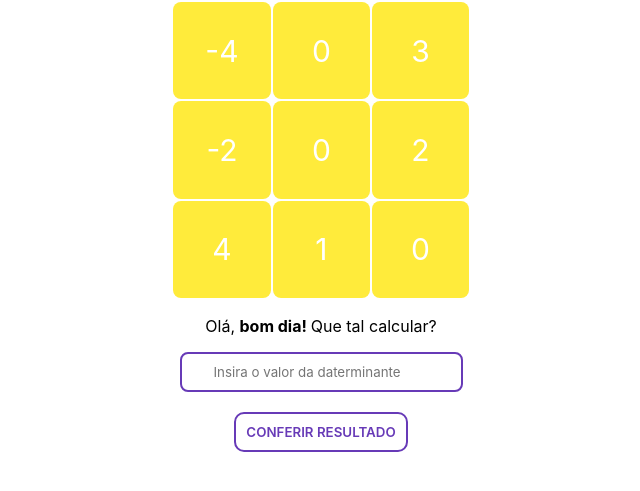
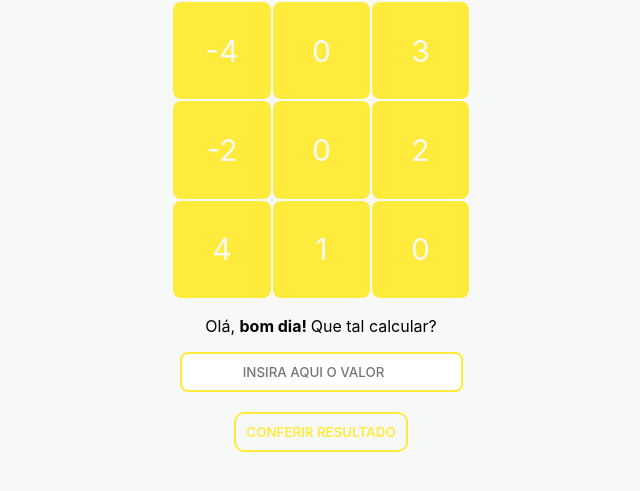
Before and after one commit to leandrofelix-dev/matrixzes, a PHP site: page / in a window 1280 px wide. Shown: the top 491 px of the page, without its empty margins (319-959 px from the left). Run offline with PHP 8.4, Linux system fonts and the light colour scheme.

Commit message:
correção de bugs de estilização

```diff
--- a/back-end.php
+++ b/back-end.php
@@ -1,4 +1,5 @@
 <?php
+    // date_default_timezone_set('Asia/Dubai');
     date_default_timezone_set('America/Fortaleza');
     $hora_atual = date('H');
     $minuto_atual = date('i');
--- a/cabecalho.php
+++ b/cabecalho.php
@@ -2,4 +2,4 @@
         <link rel="stylesheet" href="css/var.css">
         <link rel="stylesheet" href="css/style.css">
         <link rel="stylesheet" href="css/<?php echo($modo);?>.css">
-        <style> td { background: var(--color<?php echo rand(1,15);?>) } </style>
+        <style> :root{ --color-botao: var(--color<?php echo rand(1,15);?>) } td { background: var(--color-botao) } </style>
--- a/css/light.css
+++ b/css/light.css
@@ -1,9 +1,12 @@
+
 body{
     background :var(--color-branco);
 }
+
 p, h2{
     color: var(--color-preto);
 }
+
 button:hover{
     color: var(--color-branco);
 }
--- a/css/style.css
+++ b/css/style.css
@@ -14,7 +14,7 @@ body{
 }
 
 table{
-    background: var(--color-branco);
+    background: #0000;
     width: 300px;
     height: 300px;
 }
@@ -24,13 +24,9 @@ td{
     text-align: center;
     width: 100px;
     color: var(--color-branco);
-    font-family: var(--fonte-moderna);
     font-size: 30px;
 }
 
-p, h2{
-    font-family: var(--fonte-moderna);sans-serif;
-}
 h2{
     display: none;
 }
@@ -42,26 +38,29 @@ h2{
 button{
     transition: all .3s;
     cursor: pointer;
-    border: 2px solid #673AB7;
-    color: #673AB7;
+    border: 2px solid var(--color-botao);
+    color: var(--color-botao);
     border-radius: 10px;
-    background: var(--color-branco);
+    background: #0000;
     padding: 10px;
     font-weight: 600;
-    font-family: var(--fonte-moderna);sans-serif;
+    font-family: var(--fonte-moderna);
 }
 button:hover {
-    background: #673AB7;
+    background: var(--color-botao);
     color: var(--color-preto);
 }
 button:focus{
     outline: none;
 }
 input{
-    border: 2px solid #673AB7;
+    border: 2px solid var(--color-botao);
     border-radius: 8px;
     padding: 10px 32px;
     margin-bottom: 20px;
+
+    font-weight: 500;
+    text-align: center;
 }
 input:focus{
     outline: none;
--- a/css/var.css
+++ b/css/var.css
@@ -21,7 +21,7 @@
     --color15: rgb(255, 87, 34);
 
     --color-preto:rgb(0,0,0);
-    --color-branco:rgb(255,255,255);
+    --color-branco: rgb(247, 248, 248);
 
     --fonte-moderna: -apple-system, BlinkMacSystemFont, 'Segoe UI', Roboto, Oxygen, Ubuntu, Cantarell, 'Open Sans', 'Helvetica Neue', sans-serif;
 
--- a/home.php
+++ b/home.php
@@ -19,7 +19,7 @@
 
 <p>Olá, <b><?php echo($saudacao);?> </b> Que tal calcular?</p>
     <form action="" method="POST" autocomplete="off">
-        <input type="text" placeholder="Insira o valor da daterminante" name="valor">
+        <input type="number" placeholder="INSIRA AQUI O VALOR" name="valor">
     </form>
 <div class="msg">
 
```
Also changed, not shown: css/dark.css (+12 -0 lines).
